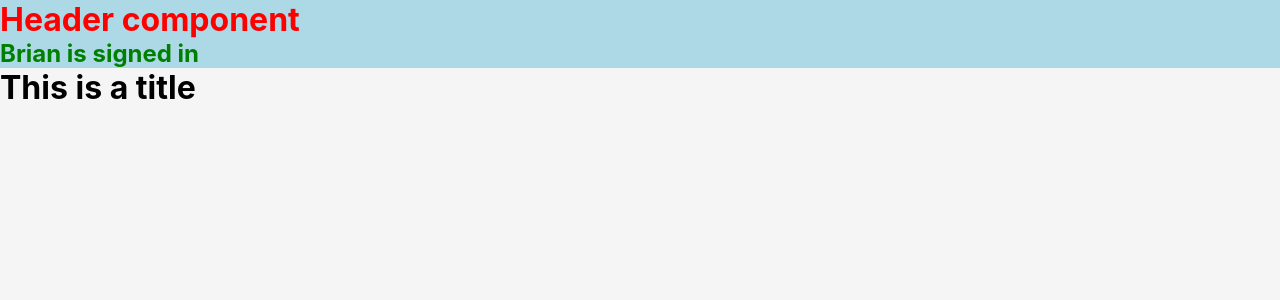
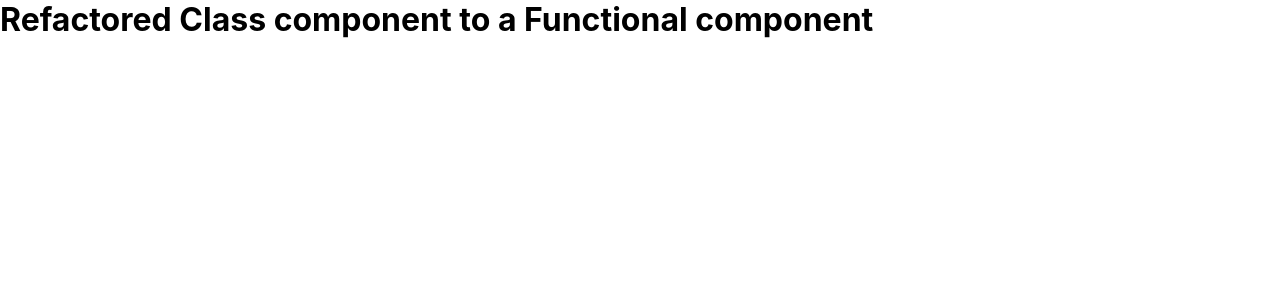
Before and after one commit to brianartea/ztfsh-1, a React (Create React App) app: page / in a window 1280 px wide. Shown: the top 300 px of the page. Built offline with nearby package versions, Linux system fonts and the light colour scheme.

Commit message:
Refactored Class component to a Functional component

```diff
--- a/src/App.js
+++ b/src/App.js
@@ -1,13 +1,9 @@
-import "./App.css";
-import Header from "./Header";
+import React from "react";
 
-//Functional Component
 function App() {
   return (
-    //Bem naming convention = Block Element Modifier
-    <div className="app">
-      <Header />
-      <h1 className="app__title">This is a title</h1>
+    <div>
+      <h1>Refactored Class component to a Functional component</h1>
     </div>
   );
 }
```
